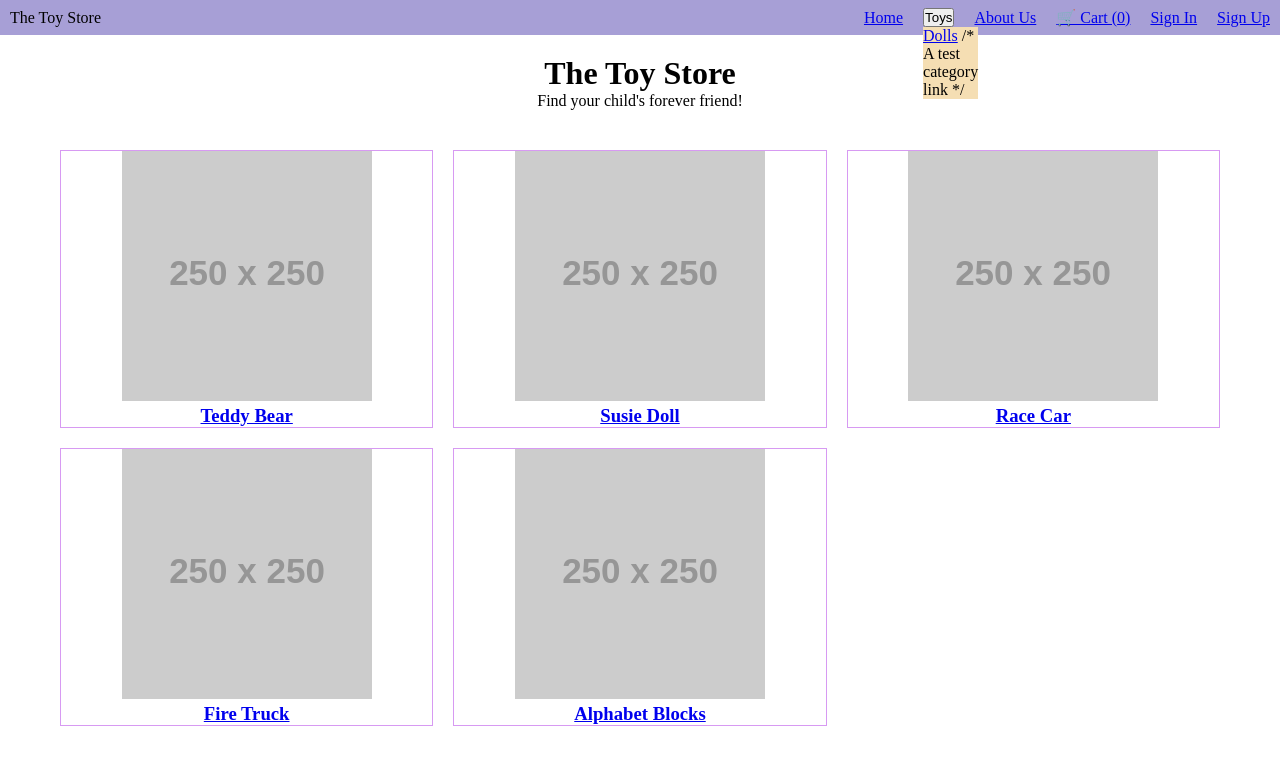
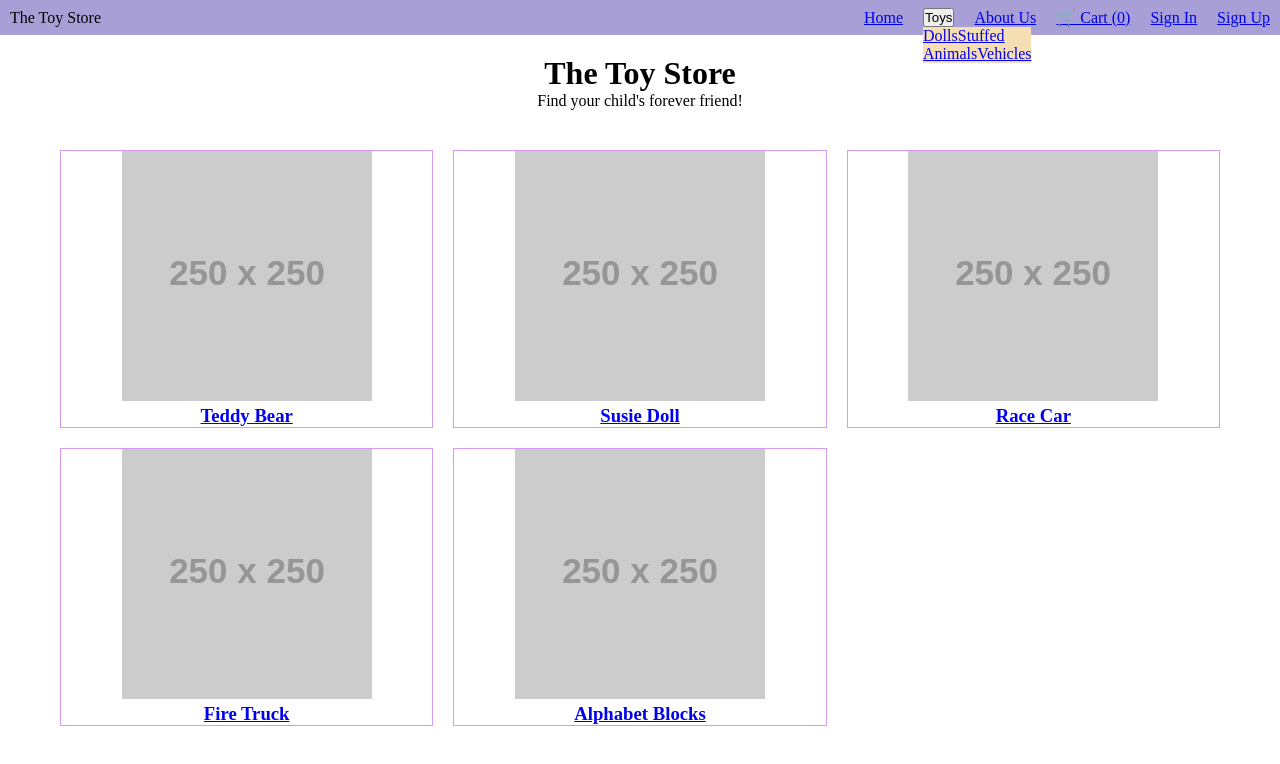
Before and after one commit to Cheetah-user/Toy-store-app, a React (Vite) app: page / in a window 1280 px wide. Both pictures are taken after a click on the button "Toys". Shown: the top 764 px of the page. Built offline with nearby package versions, Linux system fonts and the light colour scheme.

Commit message:
Testing droptdown menu with more mock data

```diff
--- a/src/components/NavBar/NavBar.jsx
+++ b/src/components/NavBar/NavBar.jsx
@@ -18,7 +18,9 @@ function NavBar({cart = []}){
                     </button>
                     {isDropdown && (
                         <div className="dropdown-menu">
-                            <Link to="/category/dolls">Dolls</Link> /* A test category link */
+                            <Link to="/category/dolls">Dolls</Link>
+                            <Link to="/category/stuffed-animals">Stuffed Animals</Link>
+                            <Link to="/category/vehicles">Vehicles</Link>
                         </div>
                     )}
                 </div>
```
